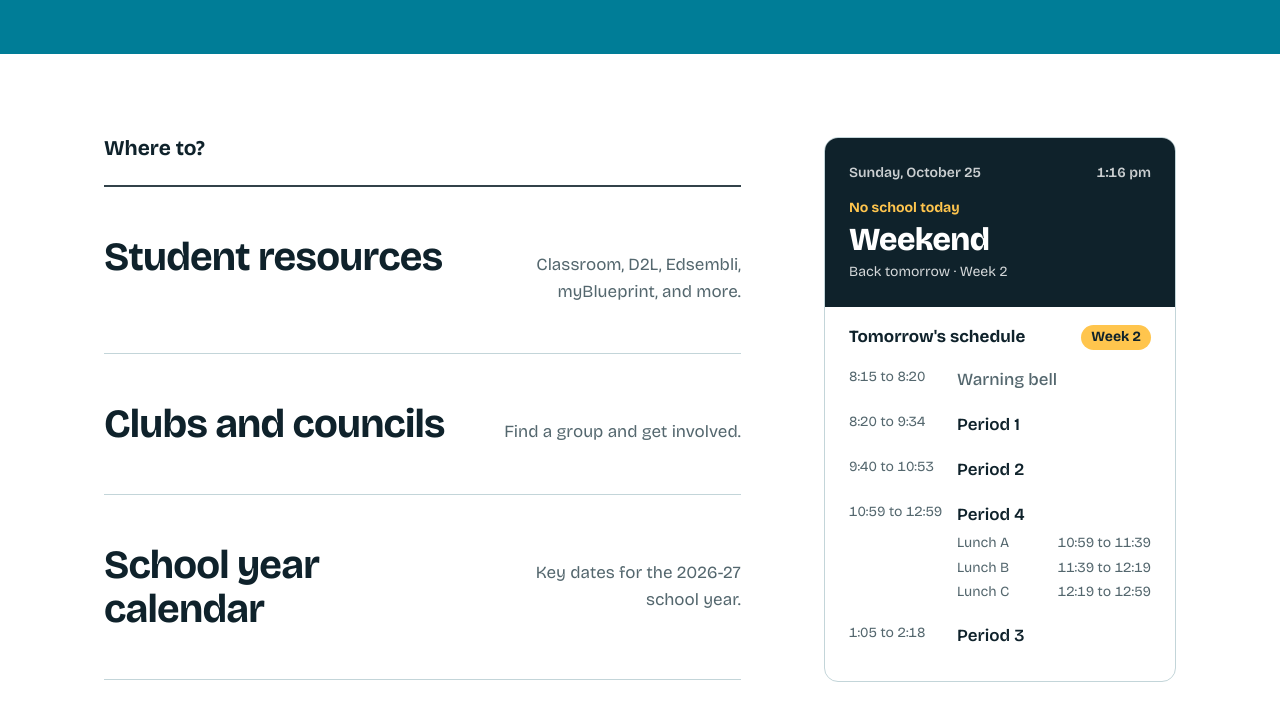
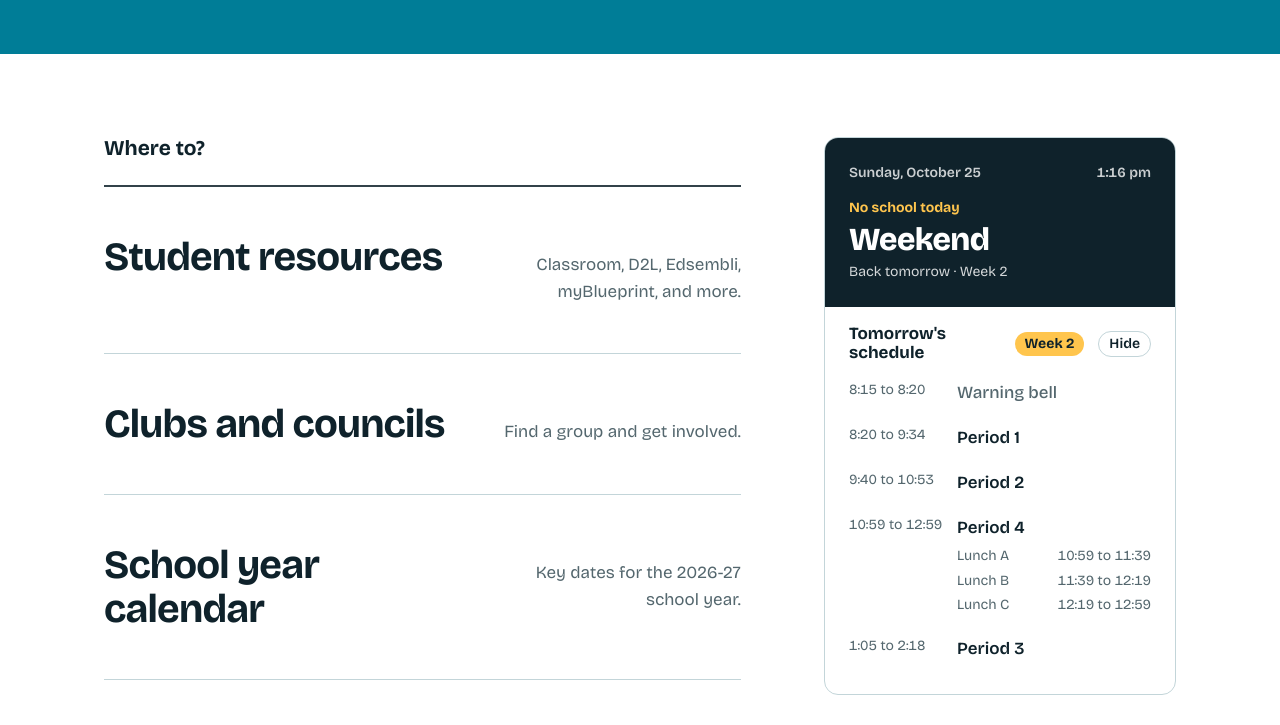
Before and after one commit to olqwh/olqwpage, a plain HTML site: page index.html in a window 1280 px wide. Shown: the part 640-1365 px from the top of the page. Drawn offline with Linux system fonts and the light colour scheme.

Commit message:
Added phone part

```diff
--- a/assets/styles.css
+++ b/assets/styles.css
@@ -370,7 +370,7 @@ a:hover {
   }
 }
 
-/* Home: today sidebar (computers only) */
+/* Home: today panel (sidebar on computers, above the links on phones) */
 
 .home-grid {
   display: grid;
@@ -378,7 +378,13 @@ a:hover {
   align-items: start;
 }
 
-.today {
+.today:not([hidden]) {
+  display: grid;
+  gap: var(--space-lg);
+}
+
+/* The calendar link in "Where to?" covers this on phones. */
+.today-up {
   display: none;
 }
 
@@ -387,9 +393,18 @@ a:hover {
     grid-template-columns: minmax(0, 1fr) 22rem;
   }
 
-  .today:not([hidden]) {
-    display: grid;
-    gap: var(--space-lg);
+  .home-main {
+    grid-column: 1;
+    grid-row: 1;
+  }
+
+  .today {
+    grid-column: 2;
+    grid-row: 1;
+  }
+
+  .today-up {
+    display: block;
   }
 }
 
@@ -469,13 +484,50 @@ a:hover {
 .sched-head {
   display: flex;
   align-items: center;
-  justify-content: space-between;
   gap: var(--space-sm);
-  padding: var(--space-2xs) 0.625rem var(--space-xs);
+  min-height: 44px;
+  padding: var(--space-2xs) 0.625rem;
+  list-style: none;
+  cursor: pointer;
+}
+
+.sched-head::-webkit-details-marker {
+  display: none;
 }
 
 .sched-head h3 {
+  flex: 1;
   font-size: var(--text-base);
+}
+
+.today-sched:not([open]) {
+  padding-bottom: var(--space-sm);
+}
+
+.today-sched[open] .sched-head {
+  margin-bottom: var(--space-2xs);
+}
+
+.sched-toggle {
+  padding: 0.0625rem 0.625rem;
+  border: 1px solid var(--line);
+  border-radius: 999px;
+  font-size: var(--text-sm);
+  font-weight: 600;
+}
+
+.sched-head:hover .sched-toggle {
+  border-color: var(--sky);
+  background: var(--surface);
+}
+
+.today-sched .when-open,
+.today-sched[open] .when-closed {
+  display: none;
+}
+
+.today-sched[open] .when-open {
+  display: inline;
 }
 
 .week-pill {
--- a/assets/today.js
+++ b/assets/today.js
@@ -1,5 +1,6 @@
-// Home page sidebar: what's happening now, today's bell schedule, and what's
-// coming up. Reads school-data.js and runs on Toronto time.
+// Home page "today" panel: what's happening now, today's bell schedule, and
+// what's coming up. A sidebar on computers, above the links on phones. Reads
+// school-data.js and runs on Toronto time.
 (() => {
   "use strict";
 
@@ -143,6 +144,8 @@
     return `In ${Math.round(s / 30.44)} months`;
   };
 
+  const wide = matchMedia("(min-width: 64rem)");
+
   const tagHtml = (e) => (e.label ? `<span class="cal-tag cal-tag--${e.type}">${esc(e.label)}</span>` : "");
 
   // Render
@@ -251,14 +254,18 @@
           return `<li class="${cls.join(" ")}"${i === current && liveToday ? ' aria-current="time"' : ""}><span class="bell-time">${shortSpan(b.s, b.e)}</span><span class="bell-name">${esc(nameFor(b, sw))}</span>${lunches}</li>`;
         })
         .join("");
+      // Keep the viewer's open/closed choice across re-renders. Phones start closed.
+      const prev = box.querySelector(".today-sched");
+      const open = prev ? prev.open : wide.matches;
       sched = `
-        <div class="today-sched">
-          <div class="sched-head">
+        <details class="today-sched"${open ? " open" : ""}>
+          <summary class="sched-head">
             <h3>${esc(heading)}</h3>
             <span class="week-pill">Week ${sw}</span>
-          </div>
+            <span class="sched-toggle" aria-hidden="true"><span class="when-closed">Show</span><span class="when-open">Hide</span></span>
+          </summary>
           <ol class="bells">${rows}</ol>
-        </div>`;
+        </details>`;
     }
 
     // Coming up
--- a/index.html
+++ b/index.html
@@ -52,6 +52,8 @@
 
     <section class="section" aria-labelledby="options-title">
       <div class="wrap home-grid">
+        <aside class="today" id="today" aria-label="Today at OLQW" hidden></aside>
+
         <div class="home-main">
           <h2 class="section-title" id="options-title">Where to?</h2>
           <ul class="options">
@@ -81,8 +83,6 @@
             </li>
           </ul>
         </div>
-
-        <aside class="today" id="today" aria-label="Today at OLQW" hidden></aside>
       </div>
     </section>
 
```
